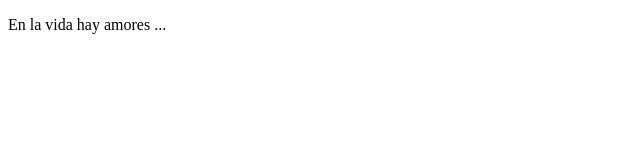
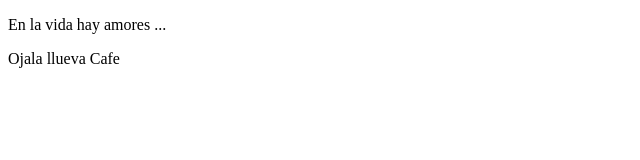
Before and after one commit to jonhatan4ic/Tarea1, a plain HTML site: page index.html in a window 1280 px wide. Shown: the whole page, without its empty margins (0-640 px from the left). Drawn offline with Linux system fonts and the light colour scheme.

Commit message:
Update index.html

```diff
--- a/index.html
+++ b/index.html
@@ -5,6 +5,7 @@
     <meta name="viewport" content="width=device-width, initial-scale=1.0">
     <title>Document</title>
     <p> En la vida hay amores ... </p>
+    <p>Ojala llueva Cafe</p>
 </head>
 <body>
 
```
